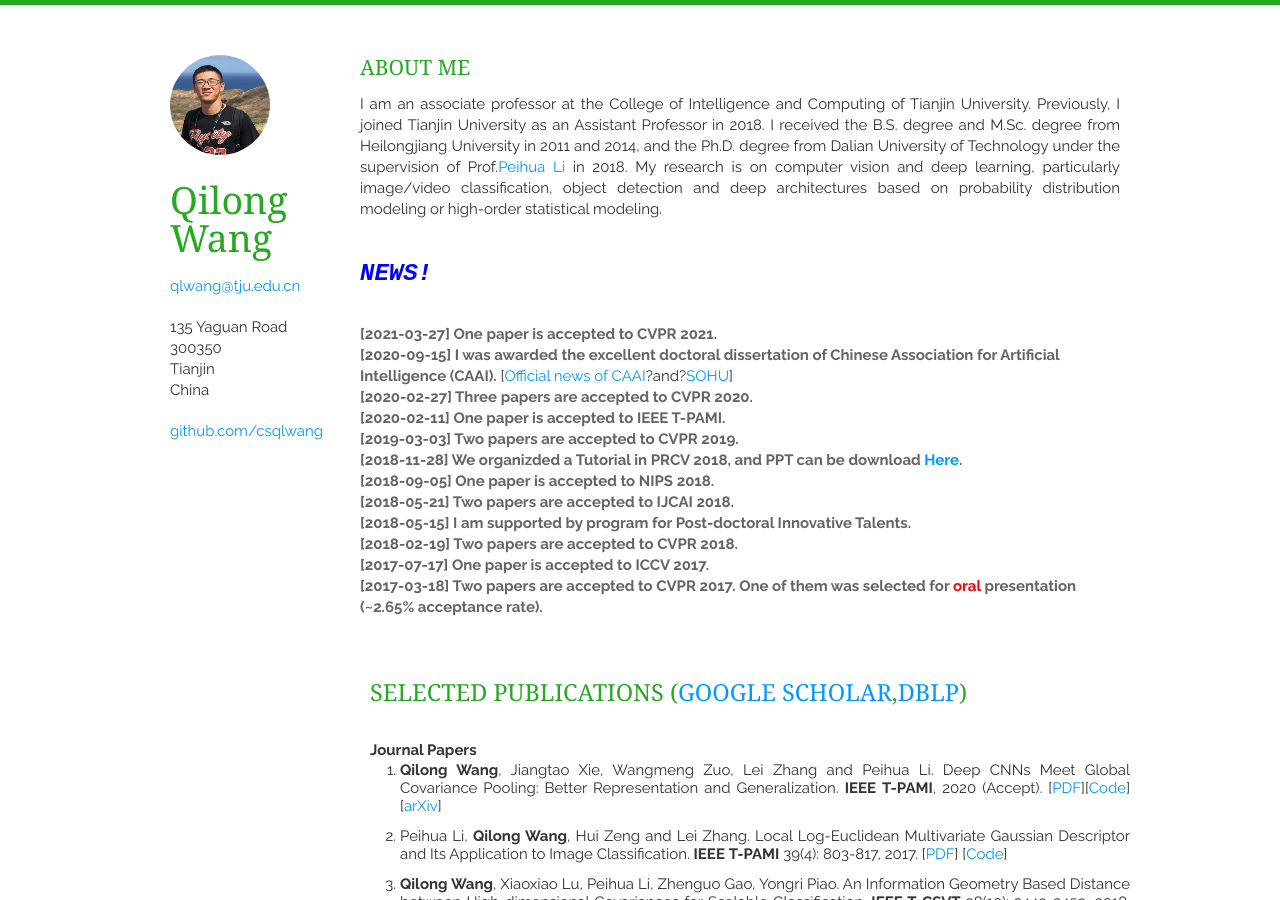
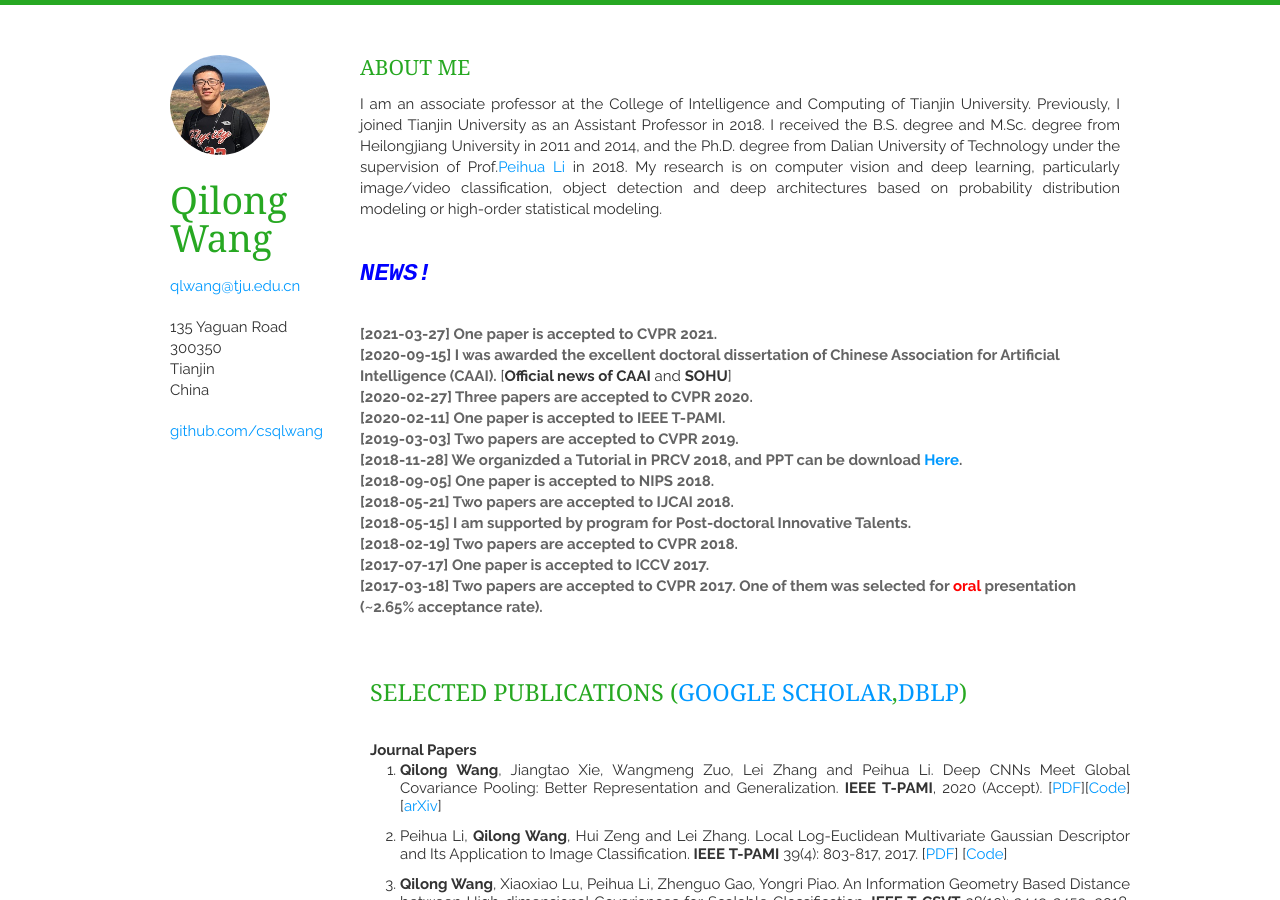
Before and after one commit to iamjingli/homepage, a Jekyll site: the page built from index.html, in a window 1280 px wide and 900 px high. Built offline with Jekyll 4.4.1, drawn with Linux system fonts in a browser that asks for light colours; nearby versions of some CDN libraries; the list of posts is cut into pages by our own code.

Commit message:
homepage

```diff
--- a/_includes/updates.html
+++ b/_includes/updates.html
@@ -25,7 +25,7 @@
     <p><em>[2021-03-27]
     One paper is accepted to CVPR 2021.</em></p>
     <p><em>[2020-09-15]
-      I was <span id="tran_0_9" onmouseover="hlgt('#src_0_12,#tran_0_9')" onmouseout="unhlgt('#src_0_12,#tran_0_9')">awarded</span></em> <em>the excellent doctoral dissertation of Chinese Association for Artificial Intelligence (CAAI).</em> [<a href="http://caai.cn/index.php?s=/home/article/detail/id/978.html">Official news of CAAI</a>?and?<a href="https://www.sohu.com/a/431893118_505819">SOHU</a>]</p>
+      I was <span id="tran_0_9" onmouseover="hlgt('#src_0_12,#tran_0_9')" onmouseout="unhlgt('#src_0_12,#tran_0_9')">awarded</span></em> <em>the excellent doctoral dissertation of Chinese Association for Artificial Intelligence (CAAI).</em> [<a href="http://caai.cn/index.php?s=/home/article/detail/id/978.html"><strong>Official news of CAAI</strong></a> and <a href="https://www.sohu.com/a/431893118_505819"><strong>SOHU</strong></a>]</p>
     <p><em>[2020-02-27]
       Three papers are accepted to CVPR 2020.</em></p>
     <p><em>[2020-02-11]
```
